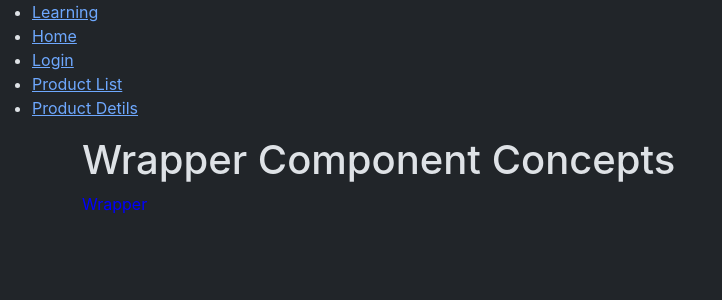
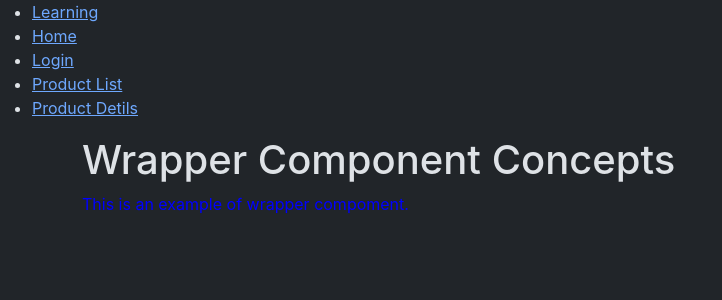
Before and after one commit to vamandeshmukh/deloitte-react-app-6-mar-2024, a React (Create React App) app: page /learning in a window 1280 px wide. Shown: the top 300 px of the page, without its empty margins (0-722 px from the left). Built offline with nearby package versions, Linux system fonts and the light colour scheme.

Commit message:
react routes and other stuff

```diff
--- a/src/components/CompConcepts.js
+++ b/src/components/CompConcepts.js
@@ -7,7 +7,7 @@ const CompConcepts = () => {
         <>
             <h1>Wrapper Component Concepts</h1>
             <WrapperComponent>
-                This is an example of wrapper compoment.
+                <p>This is an example of wrapper compoment.</p>
             </WrapperComponent>
         </>
     );
--- a/src/components/WrapperComponent.js
+++ b/src/components/WrapperComponent.js
@@ -1,11 +1,9 @@
 
-const WrapperComponent = (props) => {
-
+const WrapperComponent = ({ children }) => {
 
     return (
-        <div style={{ color: 'blue' }} >
-            <p>Wrapper</p>
-            {props.childern}
+        <div style={{color: 'blue'}} >
+            {children}
         </div>
 
     );
```
